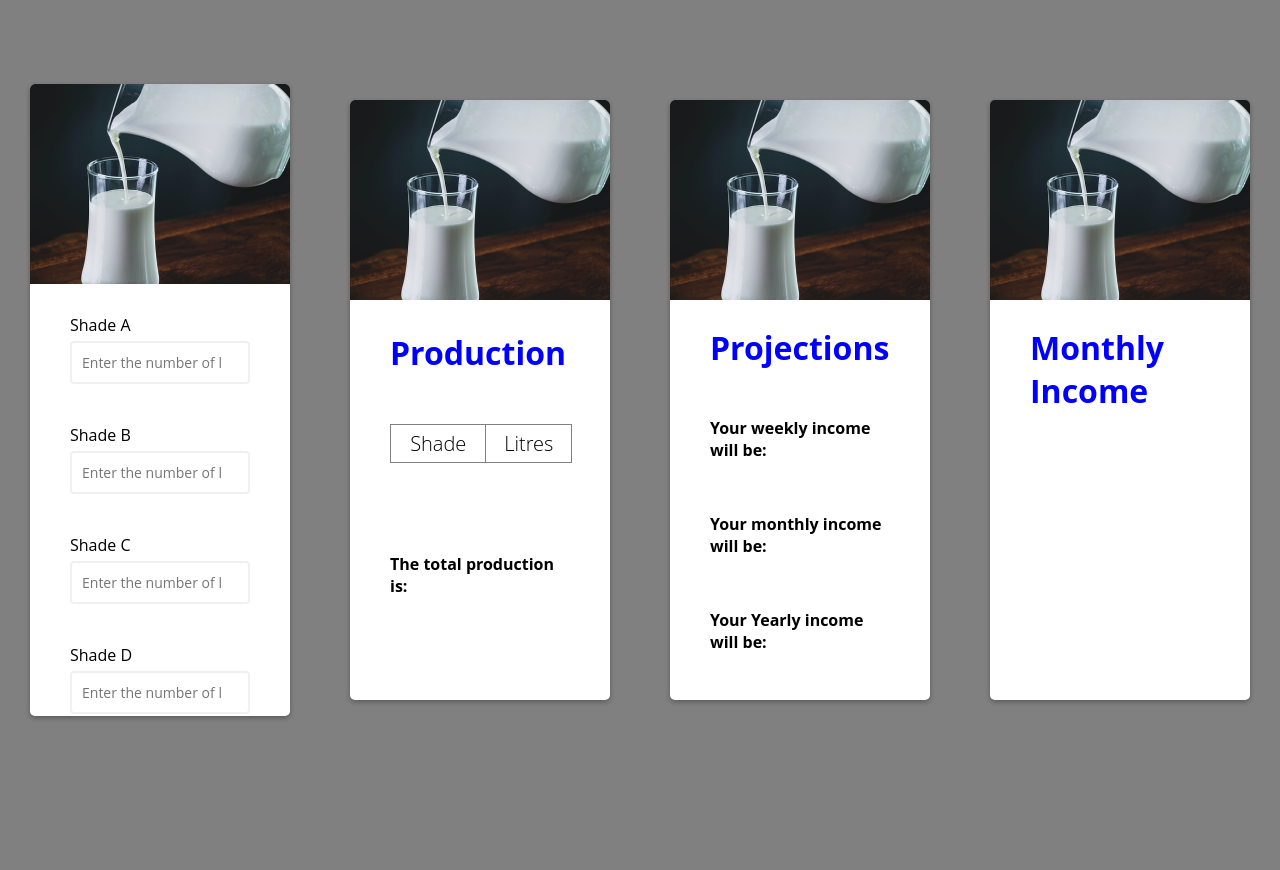
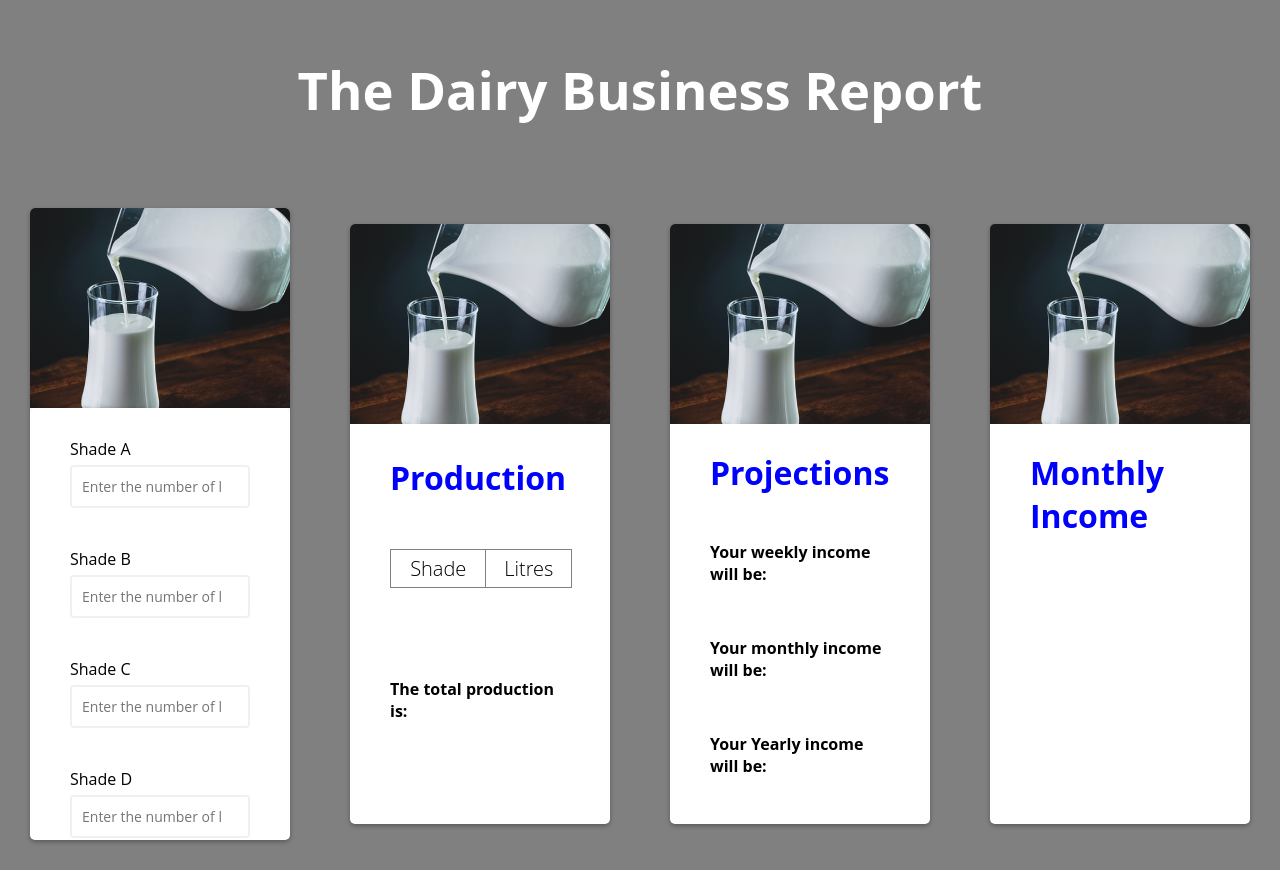
Before and after one commit to clarelimo/Dairy-Business, a plain HTML site: page index.html in a window 1280 px wide. Before the commit the page ends 800 px from the top, so only its background shows below. Drawn offline with Linux system fonts and the light colour scheme; a script that the page names is missing.

Commit message:
main headline added

```diff
--- a/index.html
+++ b/index.html
@@ -11,6 +11,10 @@
     <script src="./Javascript/overTimeReports.js"></script>
 </head>
 <body>
+    <nav>
+        <h1>The Dairy Business Report</h1>
+    </nav>
+    <main>
         <div class="header">
             <div id="date">
 
@@ -120,21 +124,7 @@
                 </div>
 
         </div>
-    <!-- <div class="comparison">
-        <div class="form-control">
-            <form>
-                <label>Rate:</label>
-                <input type="number" id="rate" class="form-control" placeholder="Enter the selling price">
-                <label>Time:</label>
-                <select id="time">
-                    <option value="w">weekly</option>
-                    <option value="m">Monthly</option>
-                    <option value="y">Yearly</option>
-                </select>
 
-                <button type="button" onclick="displayOverTime()">Calculate</button>
-            </form>
-        </div>
-    </div> -->
+    </main>
 </body>
 </html>
--- a/style.css
+++ b/style.css
@@ -4,11 +4,19 @@
 body{
     background-color: gray;
     font-family: 'Open Sans',sans-serif;
-    display: flex;
-    align-items: center;
-    justify-content: center;
     min-height: 100vh;
     margin: 0;
+}
+main{
+    display: flex;
+     align-items: center;
+    justify-content: center;
+}
+nav{
+    text-align: center;
+    padding: 10px 40px;
+    font-size: 35px;
+    color: white;
 }
 .header{
     background-color: white;
```
Lines whose indentation alone changed are shown as unchanged.
